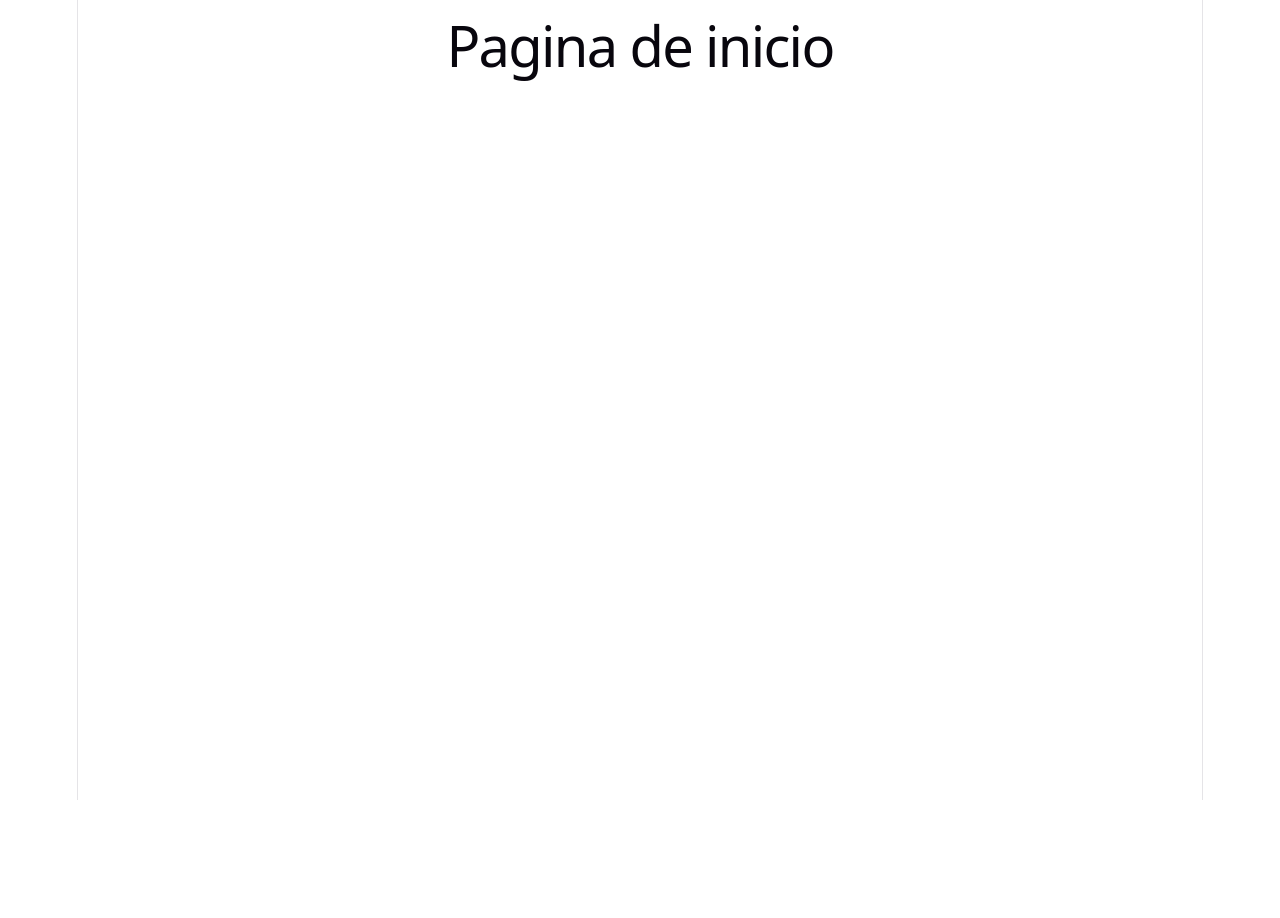
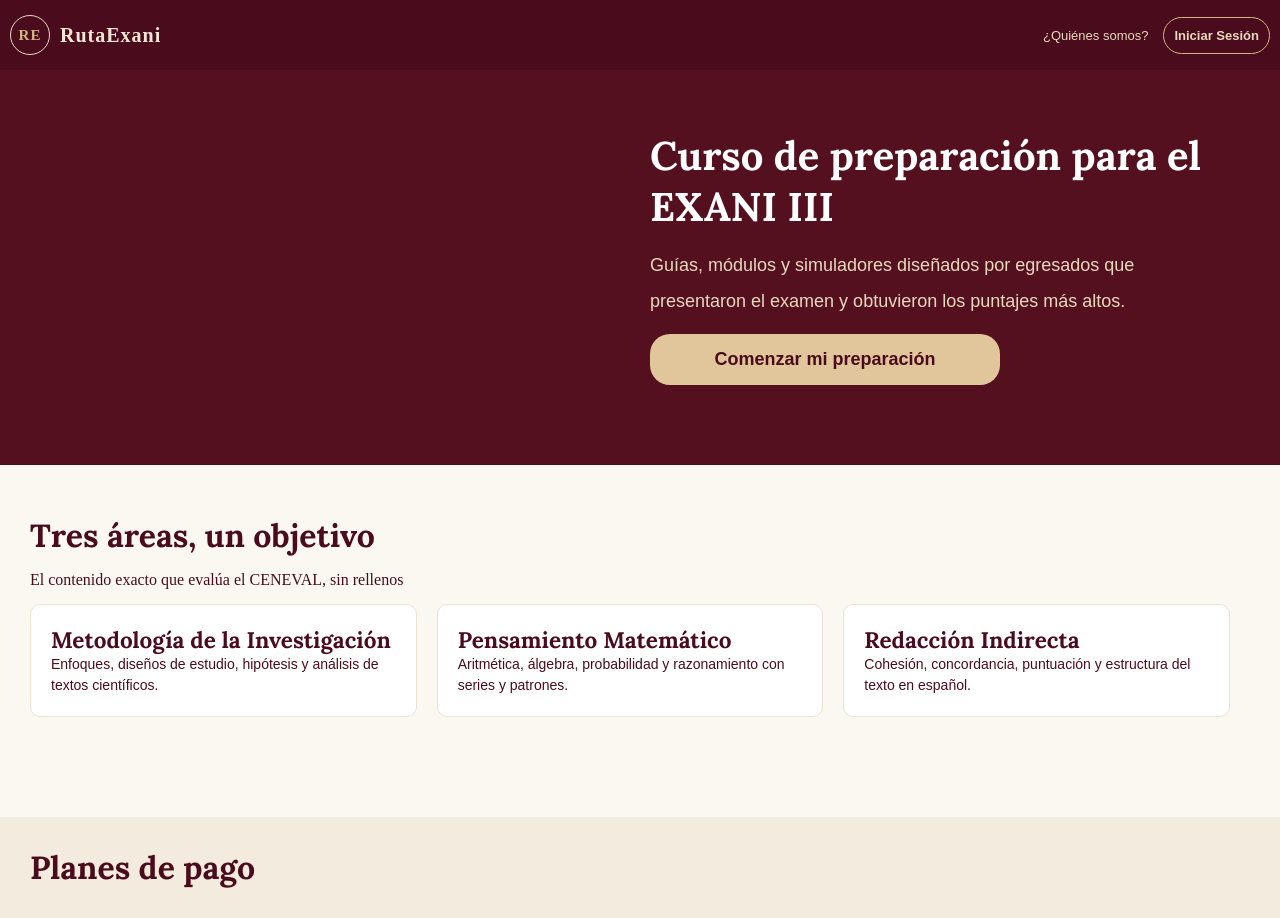
Before and after one commit to FelipeSierraBorunda/ProyectoExani, a React (Vite) app in the folder exani-platform/: page / in a window 1280 px wide. Before the commit the page ends 800 px from the top, so only its background shows below. Built offline with nearby package versions, Linux system fonts and the light colour scheme.

Commit message:
tercer commit

```diff
--- a/exani-platform/index.html
+++ b/exani-platform/index.html
@@ -3,6 +3,7 @@
   <head>
     <meta charset="UTF-8" />
     <link rel="icon" type="image/svg+xml" href="/favicon.svg" />
+<link href="https://fonts.googleapis.com/css2?family=Lora:ital,wght@0,200;0,300;0,400;0,500;0,600;0,700;0,800;1,200;1,300;1,400;1,500;1,600;1,700;1,800&display=swap" rel="stylesheet">
     <meta name="viewport" content="width=device-width, initial-scale=1.0" />
     <title>exani-platform</title>
   </head>
--- a/exani-platform/package.json
+++ b/exani-platform/package.json
@@ -11,7 +11,8 @@
   },
   "dependencies": {
     "react": "^19.2.7",
-    "react-dom": "^19.2.7"
+    "react-dom": "^19.2.7",
+    "react-router-dom": "^7.18.1"
   },
   "devDependencies": {
     "@eslint/js": "^10.0.1",
--- a/exani-platform/src/App.css
+++ b/exani-platform/src/App.css
@@ -0,0 +1,56 @@
+.navbar {
+    height: 70px;
+    background-color: #4A0C1C;
+    display: flex;
+    justify-content: space-between;
+    align-items: center;
+}
+.navIzquierda {
+     display: flex;
+     justify-content: center;
+    align-items: center;
+    color: #F2E7D5;
+    font-size: 20px;
+    letter-spacing: 1px;
+      font-weight: 700;
+}
+.navDerecha {
+    font-family: sans-serif;
+    font-weight: 500;
+    display: flex;
+    justify-content: center;
+    align-items: center;
+    color: #E8D9BE;
+    font-size: 13px;
+    gap: 15px;
+}
+.nav-item a {
+    display: inline-block;
+
+    color: inherit;
+    text-decoration: none;
+    display: flex;
+    justify-content: center;
+
+}
+#navlogin{
+    border-radius: 20px;
+    padding: 10px ;
+    margin-right: 10px;
+    border: solid 1px #D4B483;
+    font-weight: bold;
+}
+#nav-item-re{
+    border-color: #D4B483;
+    color: #D4B483;
+    font-size:15px;
+    display: flex;
+    justify-content: center;
+    justify-items: center;
+    align-items: center;
+    width: 40px;
+    height: 40px;
+    border-radius: 50%;
+    border: 1px solid #E8D9BE;
+    Margin: 10px;
+}
--- a/exani-platform/src/App.jsx
+++ b/exani-platform/src/App.jsx
@@ -1,20 +1,32 @@
-import { useState } from 'react'
+
+import { BrowserRouter, Routes, Route } from 'react-router-dom'
+import { Link } from 'react-router-dom'
+import './App.css'
+import LinkLogin from './PaginaLogin/PaginaLogin.jsx'
+import LinkInicio from './PaginaInicio/PaginaInicio.jsx'
 
 function App() {
-  const [cuenta, setCuenta] = useState(0)
+
   return (
     <div>
-      <h1>Ruta exani</h1>
-      <p>{cuenta}</p>
-      <button onClick={() => setCuenta(cuenta  + 1)}>+1</button>
-      <Titulo texto="mate" />
-      <Titulo texto="español" />
+      <BrowserRouter>
+        <nav className='navbar'>
+          <div className='navIzquierda'>
+            <div className='nav-item' id="nav-item-re">RE</div>
+            <div className='nav-item'><Link to="/">RutaExani</Link></div>
+
+          </div>
+          <div className='navDerecha'>
+            <div className='nav-item'><Link to="/">¿Quiénes somos?</Link></div>
+            <div className='nav-item' id="navlogin"><Link to="/PaginaLogin">Iniciar Sesión</Link></div>
+          </div>
+        </nav>
+        <Routes>
+          <Route path="/" element={<LinkInicio />} />
+          <Route path="/PaginaLogin" element={<LinkLogin />} />
+        </Routes>
+      </BrowserRouter>
     </div>
-  )
-}
-function Titulo (props) {
-  return (
-    <h1>{props.texto}</h1>
   )
 }
 
--- /dev/null
+++ b/exani-platform/src/PaginaInicio/PaginaInicio.css
@@ -0,0 +1,93 @@
+/* ===================== */
+/* GENERALES             */
+/* ===================== */
+.DivContenido {
+    display: flex;
+    justify-content: space-between;
+    padding: 30px;
+
+}
+.DivContenidoVertical {
+    display: flex;
+    flex-direction: column;
+    justify-content: space-between;
+    padding: 30px;
+    gap: 15px;
+}
+
+/* ===================== */
+/* DESCRIPCION CURSO     */
+/* ===================== */
+.DescripcionCurso {
+    padding-top: 30px;
+    padding-bottom: 50px;
+    color: #E8D9BE;
+    background-color: #55101F;
+}
+.ContenidoTexto {
+    display: flex;
+    flex-direction: column;
+    font-family: sans-serif;
+    max-width: 600px;
+    gap: 15px;
+}
+#TituloInicial {
+    font-family: 'Lora', serif;
+    color: white;
+    font-weight: 800;
+    font-size: 40px;
+}
+#ParrafoDescripcion {
+    font-size: 18px;
+    max-width: 500px;
+    line-height: 2;
+}
+.BotonInscribirse {
+    background-color: #E0C69A;
+    color: #4A0C1C;
+    border: none;
+    padding: 15px 20px;
+    border-radius: 20px;
+    font-family: sans-serif;
+    font-weight: bold;
+    font-size: 18px;
+    cursor: pointer;
+    max-width: 350px;
+}
+
+/* ===================== */
+/* AREAS CURSO           */
+/* ===================== */
+.AreasCurso {
+    padding-top: 20px;
+    padding-bottom: 50px;
+    color: #4A0C1C;
+}
+.DivAreas {
+    display: flex;
+    justify-content: center;
+    flex-wrap: wrap;
+}
+.Area {
+    flex: 1 1 250px;
+    font-size: 15px;
+    background-color: white;
+    border: 1px solid #EDE3D2;
+    color: #4A0C1C;
+    padding: 20px;
+    margin-right: 20px;
+    margin-bottom: 20px;
+    border-radius: 10px;
+    font-family: sans-serif;
+}
+.Area p {
+    font-size: 14px;
+      line-height: 1.5;
+}
+/* ===================== */
+/* PLANES DE PAGO        */
+/* ===================== */
+.PlanesPago {
+    color: #4A0C1C;
+    background-color: #F3EBDD;
+}
--- a/exani-platform/src/PaginaInicio/PaginaInicio.jsx
+++ b/exani-platform/src/PaginaInicio/PaginaInicio.jsx
@@ -1,9 +1,63 @@
+import './PaginaInicio.css'
+
 function PaginaInicio() {
   return (
     <div>
-      <h1>Pagina de inicio</h1>
+      <DescripcionCurso />
+        <AreasCurso />
+        <PlanesPago />
     </div>
   )
 }
+function DescripcionCurso() {
+    return (
+        <div className="DescripcionCurso">
+            <div className="DivContenido">
+                <div>
+                </div>
+                <div className="ContenidoTexto">
+                    <h1 id="TituloInicial">Curso de preparación para el EXANI III</h1>
+                    <p id="ParrafoDescripcion">Guías, módulos y simuladores diseñados por egresados que presentaron el examen y
+                        obtuvieron los puntajes más altos.</p>
+                    <button className="BotonInscribirse">Comenzar mi preparación</button>
+                </div>
+            </div>
+        </div>
+    )
+}
+function AreasCurso() {
+    return (
+        <div className="AreasCurso">
+            <div className="DivContenidoVertical">
+                <h1>Tres áreas, un objetivo</h1>
+                <p>El contenido exacto que evalúa el CENEVAL, sin rellenos</p>
+                <div className="DivAreas">
+                    <div className="Area">
+                        <h2>Metodología de la Investigación</h2>
+                        <p>Enfoques, diseños de estudio, hipótesis y análisis de textos científicos.</p>
+                    </div>
+                    <div className="Area">
+                        <h2>Pensamiento Matemático</h2>
+                        <p>Aritmética, álgebra, probabilidad y razonamiento con series y patrones.</p>
+                    </div>
+                    <div className="Area">
+                        <h2>Redacción Indirecta</h2>
+                        <p>Cohesión, concordancia, puntuación y estructura del texto en español.</p>
+                    </div>
+                </div>
+            </div>
+        </div>
+    )
+}
+function PlanesPago() {
+    return (
+        <div className="PlanesPago">
+            <div className="DivContenido">
+            <h1>Planes de pago</h1>
+            </div>
+
+        </div>
+    )
+}
 
 export default PaginaInicio
--- a/exani-platform/src/index.css
+++ /dev/null
@@ -1,111 +0,0 @@
-:root {
-  --text: #6b6375;
-  --text-h: #08060d;
-  --bg: #fff;
-  --border: #e5e4e7;
-  --code-bg: #f4f3ec;
-  --accent: #aa3bff;
-  --accent-bg: rgba(170, 59, 255, 0.1);
-  --accent-border: rgba(170, 59, 255, 0.5);
-  --social-bg: rgba(244, 243, 236, 0.5);
-  --shadow:
-    rgba(0, 0, 0, 0.1) 0 10px 15px -3px, rgba(0, 0, 0, 0.05) 0 4px 6px -2px;
-
-  --sans: system-ui, 'Segoe UI', Roboto, sans-serif;
-  --heading: system-ui, 'Segoe UI', Roboto, sans-serif;
-  --mono: ui-monospace, Consolas, monospace;
-
-  font: 18px/145% var(--sans);
-  letter-spacing: 0.18px;
-  color-scheme: light dark;
-  color: var(--text);
-  background: var(--bg);
-  font-synthesis: none;
-  text-rendering: optimizeLegibility;
-  -webkit-font-smoothing: antialiased;
-  -moz-osx-font-smoothing: grayscale;
-
-  @media (max-width: 1024px) {
-    font-size: 16px;
-  }
-}
-
-@media (prefers-color-scheme: dark) {
-  :root {
-    --text: #9ca3af;
-    --text-h: #f3f4f6;
-    --bg: #16171d;
-    --border: #2e303a;
-    --code-bg: #1f2028;
-    --accent: #c084fc;
-    --accent-bg: rgba(192, 132, 252, 0.15);
-    --accent-border: rgba(192, 132, 252, 0.5);
-    --social-bg: rgba(47, 48, 58, 0.5);
-    --shadow:
-      rgba(0, 0, 0, 0.4) 0 10px 15px -3px, rgba(0, 0, 0, 0.25) 0 4px 6px -2px;
-  }
-
-  #social .button-icon {
-    filter: invert(1) brightness(2);
-  }
-}
-
-body {
-  margin: 0;
-}
-
-#root {
-  width: 1126px;
-  max-width: 100%;
-  margin: 0 auto;
-  text-align: center;
-  border-inline: 1px solid var(--border);
-  min-height: 100svh;
-  display: flex;
-  flex-direction: column;
-  box-sizing: border-box;
-}
-
-h1,
-h2 {
-  font-family: var(--heading);
-  font-weight: 500;
-  color: var(--text-h);
-}
-
-h1 {
-  font-size: 56px;
-  letter-spacing: -1.68px;
-  margin: 32px 0;
-  @media (max-width: 1024px) {
-    font-size: 36px;
-    margin: 20px 0;
-  }
-}
-h2 {
-  font-size: 24px;
-  line-height: 118%;
-  letter-spacing: -0.24px;
-  margin: 0 0 8px;
-  @media (max-width: 1024px) {
-    font-size: 20px;
-  }
-}
-p {
-  margin: 0;
-}
-
-code,
-.counter {
-  font-family: var(--mono);
-  display: inline-flex;
-  border-radius: 4px;
-  color: var(--text-h);
-}
-
-code {
-  font-size: 15px;
-  line-height: 135%;
-  padding: 4px 8px;
-  background: var(--code-bg);
-}
--- /dev/null
+++ b/exani-platform/src/main.css
@@ -0,0 +1,20 @@
+* {
+  margin: 0;
+  padding: 0;
+  box-sizing: border-box;
+
+}
+body {
+  background-color: #FBF8F2;
+}
+h1, h2, h3,
+.titulo {
+  font-family: 'Lora', serif;
+
+}
+
+.titulo-hero {
+  font-family: 'Lora', serif;
+  font-weight: 300;
+  font-style: italic;
+}
--- a/exani-platform/src/main.jsx
+++ b/exani-platform/src/main.jsx
@@ -1,10 +1,9 @@
 import { StrictMode } from 'react'
 import { createRoot } from 'react-dom/client'
-import './index.css'
+import './main.css'
 import App from './App.jsx'
-import PaginaLogin from './PaginaLogin/PaginaLogin.jsx'
-import PaginaInicio from './PaginaInicio/PaginaInicio.jsx'
+
 
 createRoot(document.getElementById('root')).render(
-    <PaginaInicio />
+    <App />
 )
```
Also changed, not shown: 1 other file (tests, documents, lock files or other folders).
